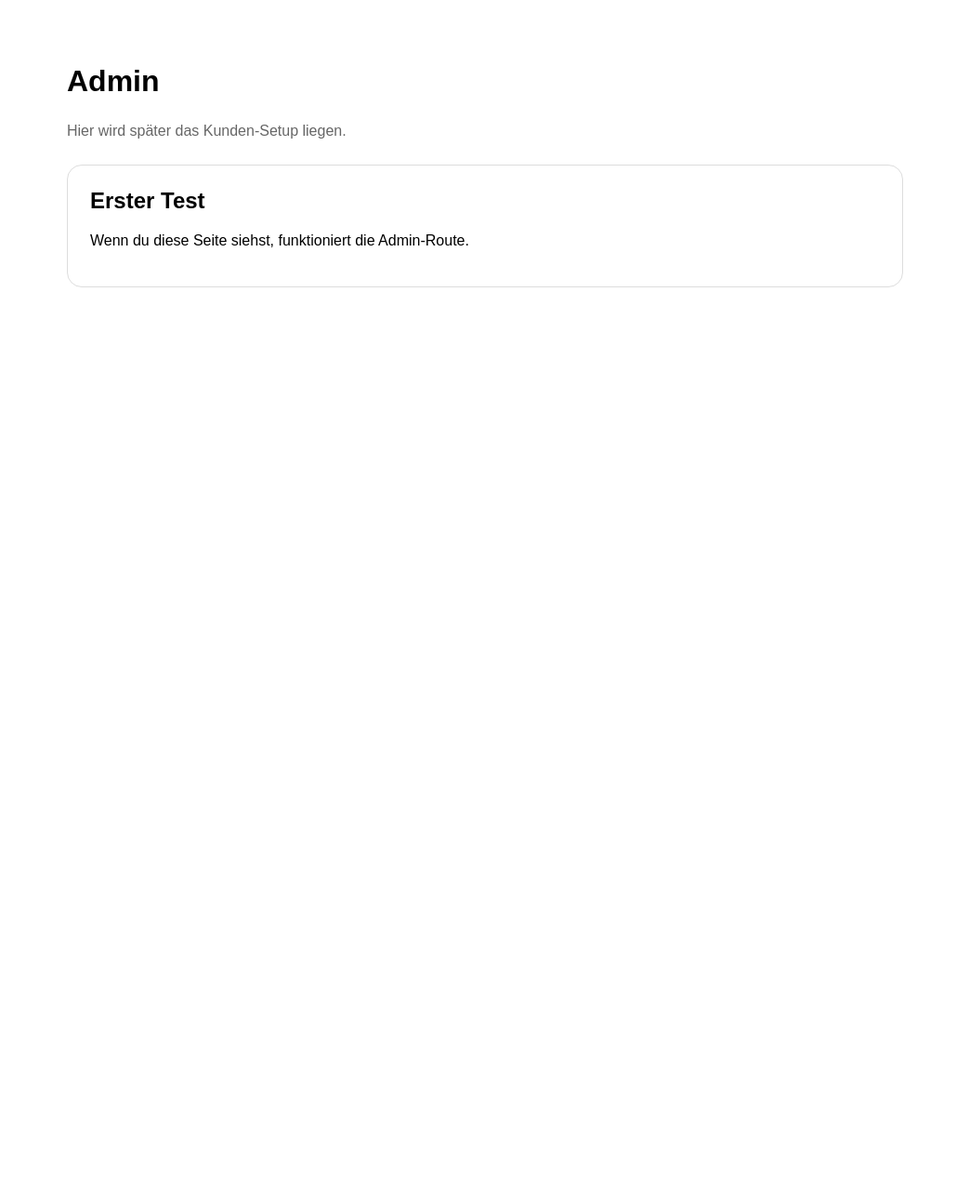
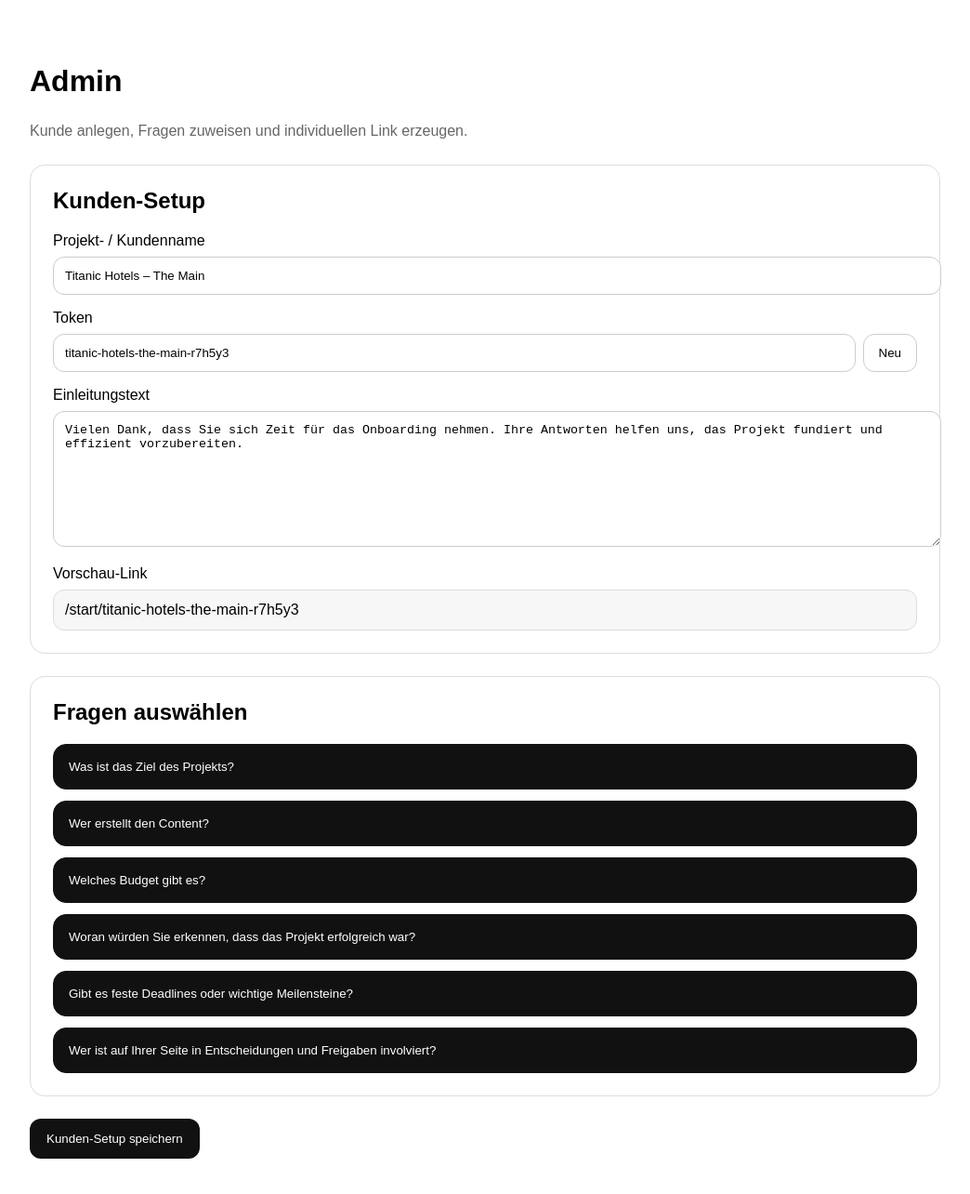
Before and after one commit to wochagg009/ag-client-onboarding, a Next.js app: page /admin in a window 1280 px wide. Shown: the top 1284 px of the page at 93% size, without its empty margins (118-1162 px from the left). Before the commit the page ends 800 px from the top, so only its background shows below. Built offline with nearby package versions, Linux system fonts and the light colour scheme.

Commit message:
Update page.tsx

```diff
--- a/app/admin/page.tsx
+++ b/app/admin/page.tsx
@@ -1,23 +1,189 @@
+"use client";
+
+import { useMemo, useState } from "react";
+import { defaultQuestions } from "@/lib/questions";
+
+function generateToken(name: string) {
+  const base = name
+    .toLowerCase()
+    .replace(/[^a-z0-9]+/g, "-")
+    .replace(/(^-|-$)/g, "")
+    .slice(0, 24);
+
+  const suffix = Math.random().toString(36).slice(2, 8);
+  return `${base || "client"}-${suffix}`;
+}
+
 export default function AdminPage() {
+  const [name, setName] = useState("Titanic Hotels – The Main");
+  const [introText, setIntroText] = useState(
+    "Vielen Dank, dass Sie sich Zeit für das Onboarding nehmen. Ihre Antworten helfen uns, das Projekt fundiert und effizient vorzubereiten."
+  );
+  const [token, setToken] = useState(generateToken("Titanic Hotels – The Main"));
+  const [selectedQuestionIds, setSelectedQuestionIds] = useState<string[]>(
+    defaultQuestions.map((q) => q.id)
+  );
+  const [createdLink, setCreatedLink] = useState<string | null>(null);
+  const [message, setMessage] = useState<string | null>(null);
+  const [loading, setLoading] = useState(false);
+
+  const previewLink = useMemo(() => `/start/${token}`, [token]);
+
+  function toggleQuestion(id: string) {
+    setSelectedQuestionIds((prev) =>
+      prev.includes(id) ? prev.filter((item) => item !== id) : [...prev, id]
+    );
+  }
+
+  async function handleCreateClient() {
+    setLoading(true);
+    setMessage(null);
+    setCreatedLink(null);
+
+    try {
+      const createClientRes = await fetch("/api/admin/clients", {
+        method: "POST",
+        headers: { "Content-Type": "application/json" },
+        body: JSON.stringify({ name, token, introText }),
+      });
+
+      if (!createClientRes.ok) {
+        throw new Error("Client konnte nicht angelegt werden.");
+      }
+
+      const clientData = await createClientRes.json();
+
+      const assignRes = await fetch("/api/admin/client-questions", {
+        method: "POST",
+        headers: { "Content-Type": "application/json" },
+        body: JSON.stringify({
+          clientId: clientData.id,
+          questionIds: selectedQuestionIds,
+        }),
+      });
+
+      if (!assignRes.ok) {
+        throw new Error("Fragen konnten nicht zugewiesen werden.");
+      }
+
+      setMessage("Kunde angelegt und Fragen zugewiesen.");
+      setCreatedLink(`/start/${clientData.token}`);
+    } catch (error) {
+      setMessage(error instanceof Error ? error.message : "Etwas ist schiefgelaufen.");
+    } finally {
+      setLoading(false);
+    }
+  }
+
   return (
-    <main style={{ padding: 40, fontFamily: "Arial", maxWidth: 900, margin: "0 auto" }}>
+    <main style={{ padding: 40, fontFamily: "Arial", maxWidth: 980, margin: "0 auto" }}>
       <h1>Admin</h1>
       <p style={{ color: "#666", lineHeight: 1.6 }}>
-        Hier wird später das Kunden-Setup liegen.
+        Kunde anlegen, Fragen zuweisen und individuellen Link erzeugen.
       </p>
 
-      <div
-        style={{
-          marginTop: 24,
-          padding: 24,
-          border: "1px solid #ddd",
-          borderRadius: 16,
-          background: "#fff",
-        }}
-      >
-        <h2 style={{ marginTop: 0 }}>Erster Test</h2>
-        <p>Wenn du diese Seite siehst, funktioniert die Admin-Route.</p>
+      <div style={{ marginTop: 24, padding: 24, border: "1px solid #ddd", borderRadius: 16, background: "#fff" }}>
+        <h2 style={{ marginTop: 0 }}>Kunden-Setup</h2>
+
+        <div style={{ display: "grid", gap: 16 }}>
+          <div>
+            <label>Projekt- / Kundenname</label>
+            <input
+              value={name}
+              onChange={(e) => setName(e.target.value)}
+              style={{ width: "100%", padding: 12, borderRadius: 12, border: "1px solid #ccc", marginTop: 8 }}
+            />
+          </div>
+
+          <div>
+            <label>Token</label>
+            <div style={{ display: "flex", gap: 8, marginTop: 8 }}>
+              <input
+                value={token}
+                onChange={(e) => setToken(e.target.value)}
+                style={{ flex: 1, padding: 12, borderRadius: 12, border: "1px solid #ccc" }}
+              />
+              <button
+                type="button"
+                onClick={() => setToken(generateToken(name))}
+                style={{ padding: "12px 16px", borderRadius: 12, border: "1px solid #ccc", background: "#fff" }}
+              >
+                Neu
+              </button>
+            </div>
+          </div>
+
+          <div>
+            <label>Einleitungstext</label>
+            <textarea
+              value={introText}
+              onChange={(e) => setIntroText(e.target.value)}
+              style={{ width: "100%", minHeight: 120, padding: 12, borderRadius: 12, border: "1px solid #ccc", marginTop: 8 }}
+            />
+          </div>
+
+          <div>
+            <label>Vorschau-Link</label>
+            <div style={{ marginTop: 8, padding: 12, borderRadius: 12, border: "1px solid #ddd", background: "#f7f7f7" }}>
+              {previewLink}
+            </div>
+          </div>
+        </div>
       </div>
+
+      <div style={{ marginTop: 24, padding: 24, border: "1px solid #ddd", borderRadius: 16, background: "#fff" }}>
+        <h2 style={{ marginTop: 0 }}>Fragen auswählen</h2>
+
+        <div style={{ display: "grid", gap: 12 }}>
+          {defaultQuestions.map((question) => {
+            const active = selectedQuestionIds.includes(question.id);
+
+            return (
+              <button
+                key={question.id}
+                type="button"
+                onClick={() => toggleQuestion(question.id)}
+                style={{
+                  textAlign: "left",
+                  padding: 16,
+                  borderRadius: 14,
+                  border: active ? "1px solid #111" : "1px solid #ccc",
+                  background: active ? "#111" : "#fff",
+                  color: active ? "#fff" : "#111",
+                  cursor: "pointer",
+                }}
+              >
+                {question.label}
+              </button>
+            );
+          })}
+        </div>
+      </div>
+
+      <div style={{ marginTop: 24 }}>
+        <button
+          type="button"
+          onClick={handleCreateClient}
+          disabled={loading}
+          style={{
+            padding: "14px 18px",
+            borderRadius: 12,
+            border: "none",
+            background: "#111",
+            color: "#fff",
+            cursor: "pointer",
+          }}
+        >
+          {loading ? "Speichern..." : "Kunden-Setup speichern"}
+        </button>
+      </div>
+
+      {message ? <p style={{ marginTop: 16 }}>{message}</p> : null}
+      {createdLink ? (
+        <p style={{ marginTop: 8 }}>
+          Kundenseite: <a href={createdLink}>{createdLink}</a>
+        </p>
+      ) : null}
     </main>
   );
 }
```
